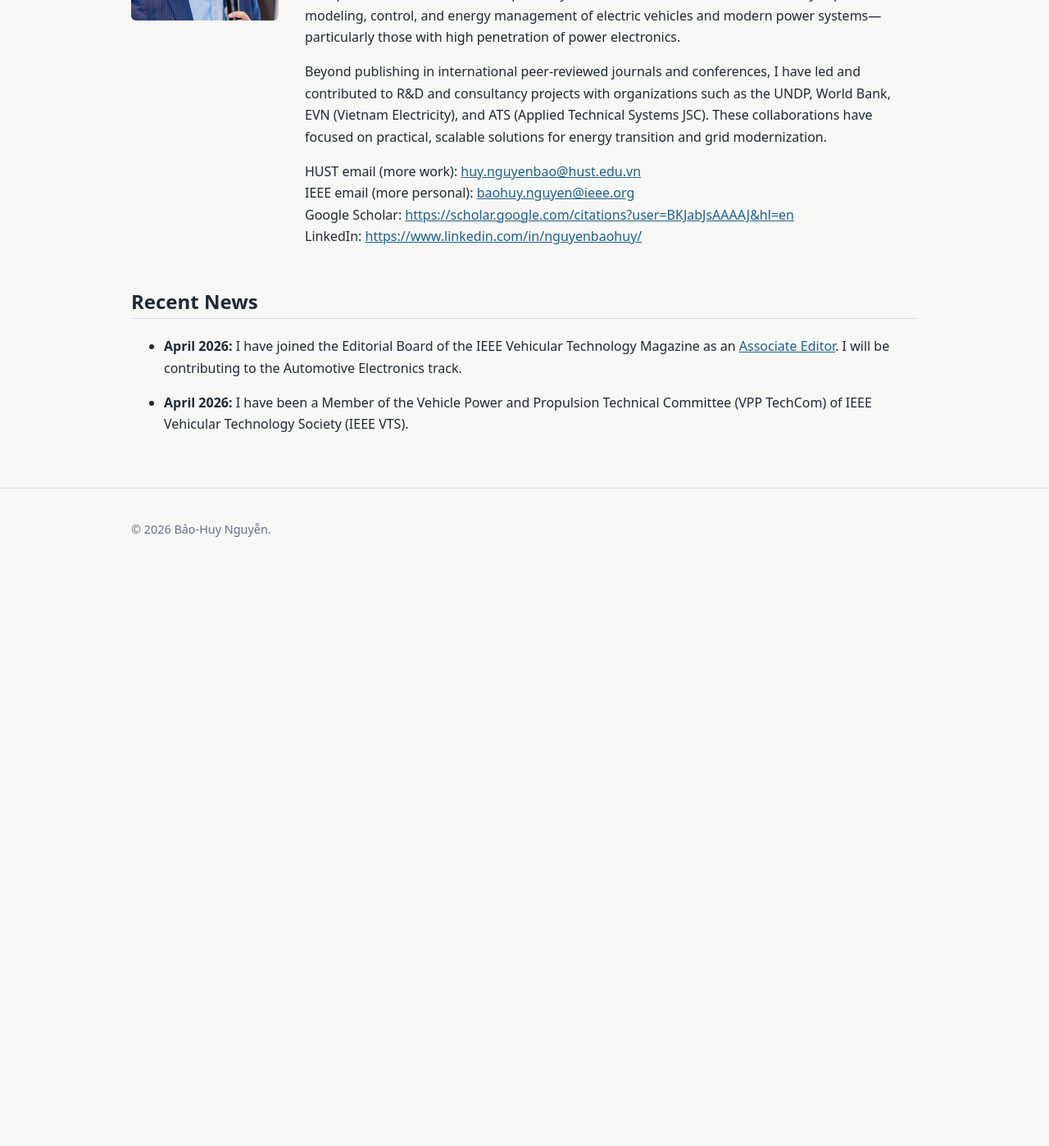
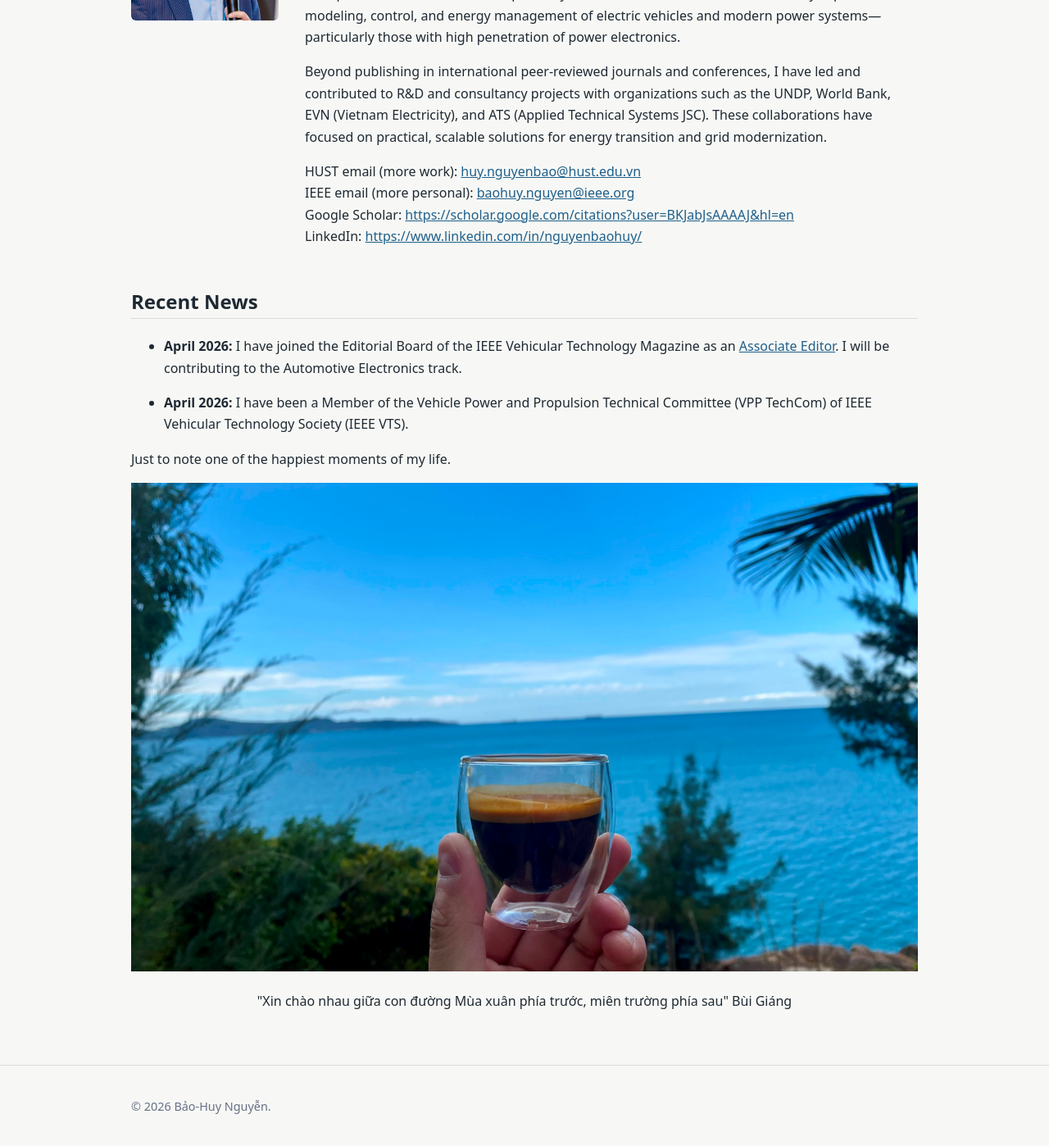
Before and after one commit to baohuynguyen/baohuynguyen.github.io, a Jekyll site: the page built from index.md, in a window 1280 px wide and 1400 px high, scrolled down 374 px. Shown: the whole window at 82% size. Built offline with Jekyll 4.4.1, drawn with Linux system fonts in a browser that asks for light colours; before the commit the page ends 1070 px from its top, so only the background shows below that.

Commit message:
Update index.md

```diff
--- a/index.md
+++ b/index.md
@@ -41,3 +41,15 @@ title: About
   <li><strong>April 2026:</strong> I have been a Member of the Vehicle Power and Propulsion Technical Committee (VPP TechCom) of IEEE Vehicular Technology Society (IEEE VTS).</li>
 
 </ul>
+
+Just to note one of the happiest moments of my life.
+
+<img src="/assets/img/coffeeQuyNhon.jpg" alt="Activities banner" style="width:100%; height:auto;">
+
+<p style="text-align: center;">
+  "Xin chào nhau giữa con đường
+
+Mùa xuân phía trước, miên trường phía sau"
+
+Bùi Giáng
+</p>
```
